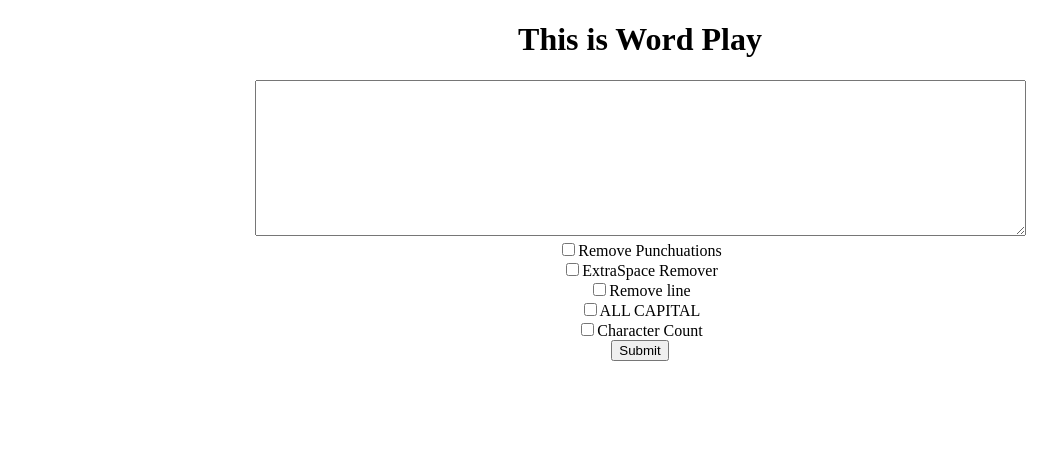
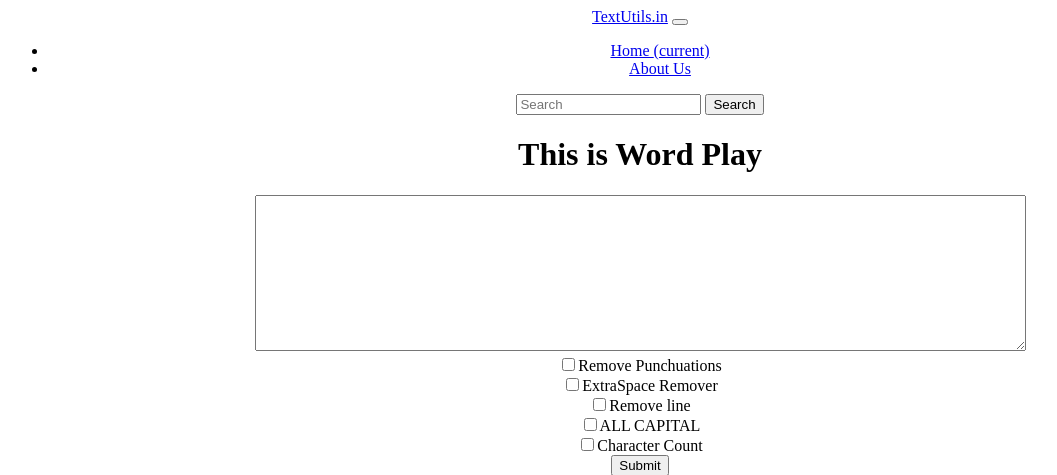
Before and after one commit to alexdeathway/WordPlay, a Django app: page / in a window 1280 px wide. Shown: the top 475 px of the page, without its empty margins (0-1057 px from the left). Run offline with Django 3.2, Linux system fonts and the light colour scheme.

Commit message:
Added Nav Bar

```diff
--- a/Templates/index.html
+++ b/Templates/index.html
@@ -2,6 +2,29 @@
 <!--html documentation file-->
 <html>
     <head> <title>Words Play</title></head>
+      <nav class="navbar navbar-expand-lg navbar-dark bg-dark">
+      <a class="navbar-brand" href="/">TextUtils.in</a>
+      <button class="navbar-toggler" type="button" data-toggle="collapse" data-target="#navbarSupportedContent" aria-controls="navbarSupportedContent" aria-expanded="false" aria-label="Toggle navigation">
+        <span class="navbar-toggler-icon"></span>
+      </button>
+
+      <div class="collapse navbar-collapse" id="navbarSupportedContent">
+        <ul class="navbar-nav mr-auto">
+          <li class="nav-item active">
+            <a class="nav-link" href="#">Home <span class="sr-only">(current)</span></a>
+          </li>
+          <li class="nav-item">
+            <a class="nav-link" href="#">About Us</a>
+          </li>
+
+        </ul>
+        <form class="form-inline my-2 my-lg-0">
+          <input class="form-control mr-sm-2" type="search" placeholder="Search" aria-label="Search">
+          <button class="btn btn-outline-success my-2 my-sm-0" type="submit">Search</button>
+        </form>
+      </div>
+    </nav>
+
     <body align="center">
         <h1>This is Word Play</h1>
         <form action="/analyzed" method="POST" >{% csrf_token %}
```
